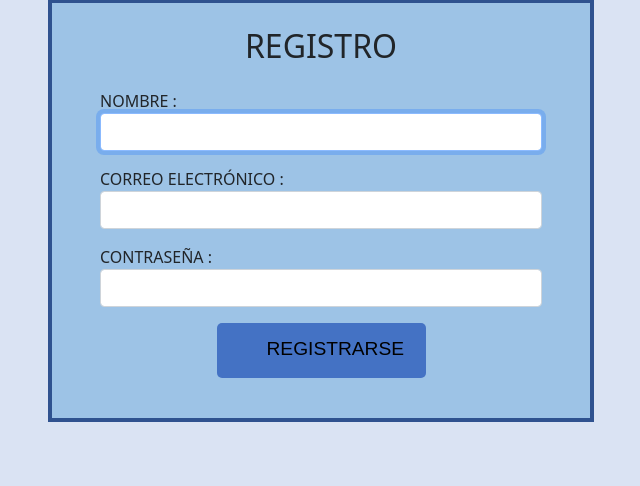
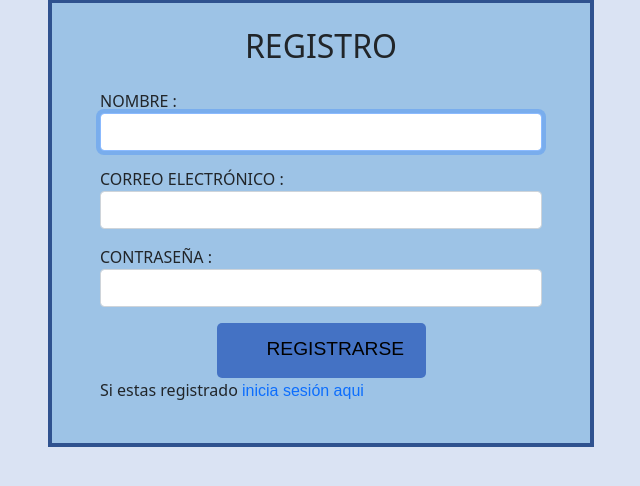
Before and after one commit to Alba-18/TFG_Software_Alba, a Spring Boot app: page /register in a window 1280 px wide. Shown: the part 177-663 px from the top of the page, without its empty margins (319-959 px from the left). Run offline with Spring Boot 4, Linux system fonts and the light colour scheme; some of the project's set-up classes (security, data sources, template engines, error pages and the like) are left out, and stand-ins take their place; some libraries are stand-ins or nearby versions.

Commit message:
changes 20240528

```diff
--- a/TfgSoftAlba/src/main/resources/templates/login/register.html
+++ b/TfgSoftAlba/src/main/resources/templates/login/register.html
@@ -47,7 +47,7 @@
 										value="REGISTRARSE" />
 								</div>
 							</div>
-							<!-- <span>Si estas registrado <a th:href="@{/login}">inicia sesión aqui</a></span> -->
+							<span>Si estas registrado <a th:href="@{/login}">inicia sesión aqui</a></span>
 						</div>
 					</form>
 				</div>
```
Also changed, not shown: 1 other file.
